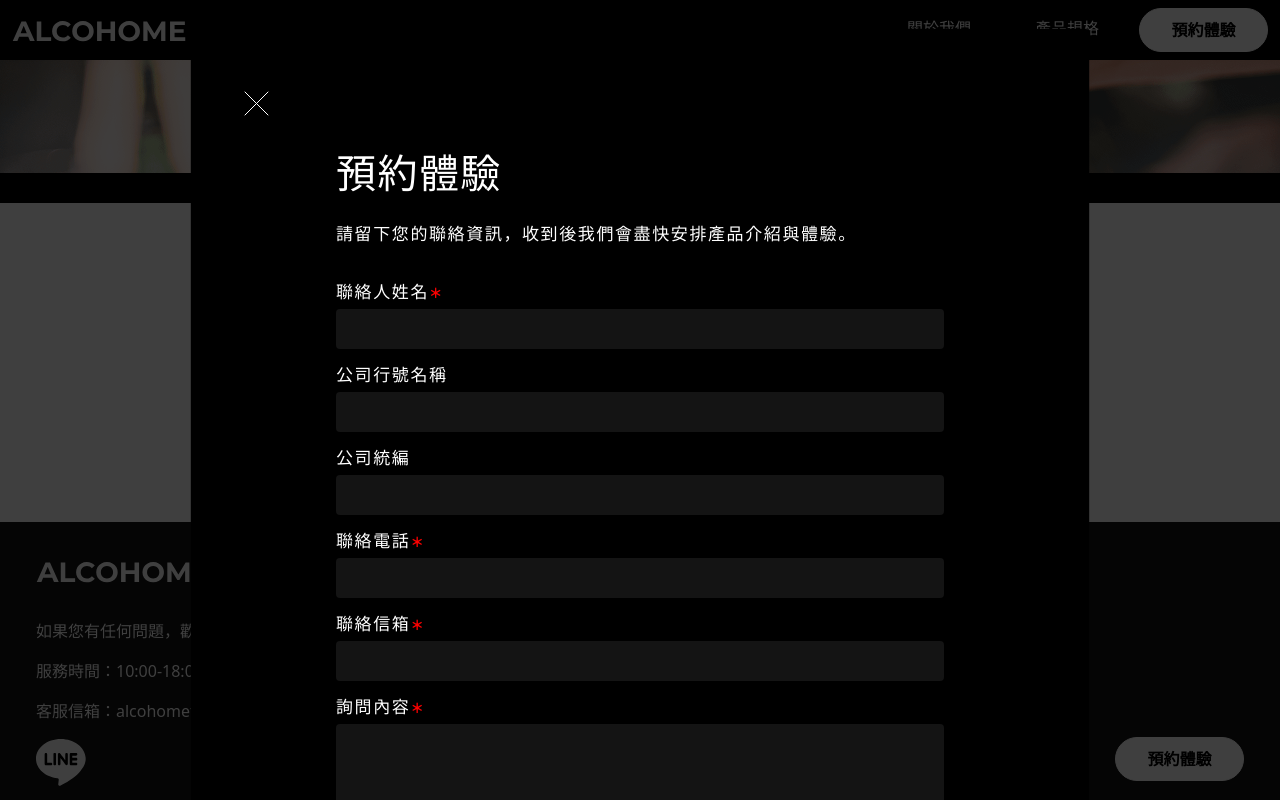
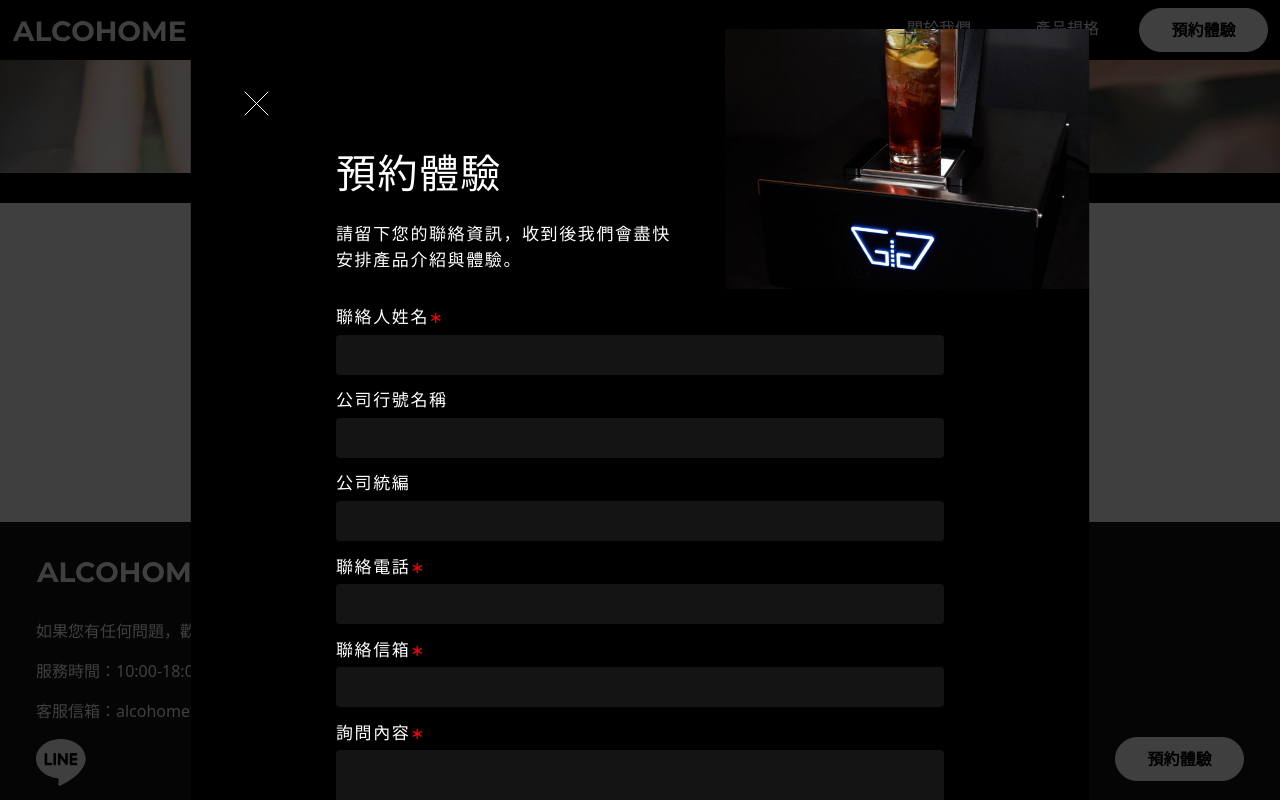
Before and after one commit to Su-Ya/alcohome, a plain HTML site: page about.html in a window 1280 px wide. Both pictures are taken after a click on the button "聯絡我們". Shown: the part 1676-2476 px from the top of the page. Drawn offline with nearby package versions, Linux system fonts and the light colour scheme.

Commit message:
feat: modify 7th in home、about、techSpecs page

```diff
--- a/about.html
+++ b/about.html
@@ -142,12 +142,13 @@
 	<div class="modal fade" id="modalForm" tabindex="-1" aria-labelledby="modalFormLabel" aria-hidden="true">
 		<div class="modal-dialog">
 			<div class="modal-content">
+				<img class="form-img" src="./assets/images/form-img@2x.png" alt="">
 				<div class="modal-header">
 					<button type="button" data-bs-dismiss="modal" aria-label="Close"><img src="./assets/svg/icon_close.svg" alt="icon close"></button>
 				</div>
 				<div class="modal-body">
 					<h4 class="title-md gap-bottom-sm">預約體驗</h4>
-					<p class="article-text">請留下您的聯絡資訊，收到後我們會盡快安排產品介紹與體驗。</p>
+					<p class="article-text">請留下您的聯絡資訊，收到後我們會盡快<br/>安排產品介紹與體驗。</p>
 					<form name="reservation" class="gap-top-sm">
 						<div class="field">
 							<label class="require article-text">聯絡人姓名</label>
--- a/assets/css/about.css
+++ b/assets/css/about.css
@@ -43,6 +43,9 @@ h2 {
 	.banner-text {
 		width: 45%;
     padding: 6%;
+		display: flex;
+		flex-direction: column;
+		justify-content: center;
 	}
 }
 @media screen and (min-width: 1200px) {
--- a/assets/css/component.css
+++ b/assets/css/component.css
@@ -261,7 +261,8 @@ footer > .logo {
 }
 @media screen and (min-width: 992px) {
 	.form-img {
-		object-position: 0;
+		height: 260px;
+		object-position: 70px;
 	}
 	.modal-dialog {
     max-width: 900px;
```
Also changed, not shown: index.html (+1 -1 lines), techSpecs.html (+2 -2 lines).
